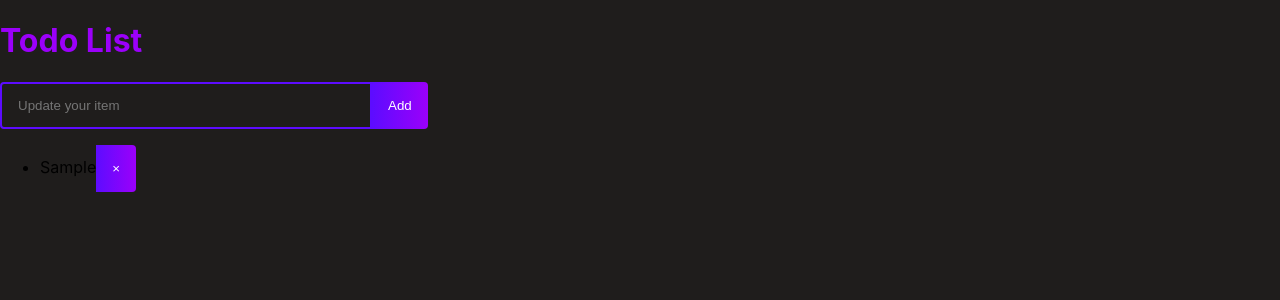
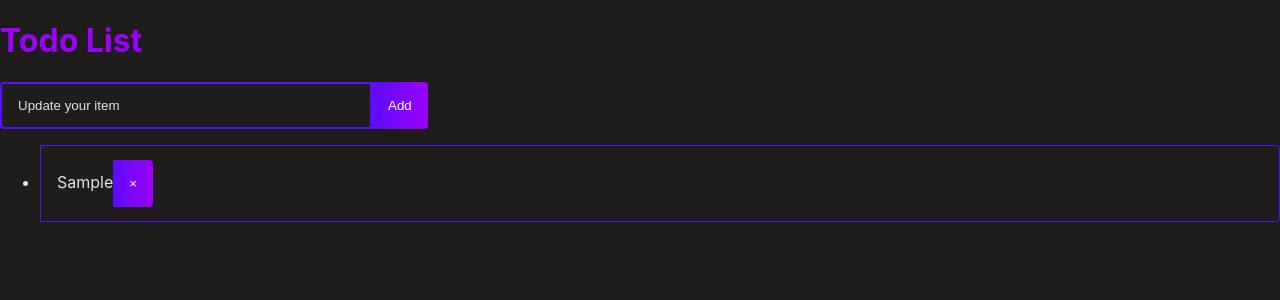
Before and after one commit to Nomcebo-coder-hub/react-todo-list, a React (Create React App) app: page / in a window 1280 px wide. Both pictures are taken after typing "Sample" into the empty fields and a click on the button "Add". Shown: the top 300 px of the page. Built offline with nearby package versions, Linux system fonts and the light colour scheme.

Commit message:
Updated app.css and app.js

```diff
--- a/src/App.css
+++ b/src/App.css
@@ -29,7 +29,7 @@ h1 {
   color: #fff;
 }
 
-.sybmit-input::placeholder {
+.submit-input::placeholder {
   color: #e2e2e2;
 }
 
@@ -62,3 +62,10 @@ h1 {
   color: #fff;
   text-transform: capitalize;
 }
+
+.todo-update {
+  color: #e2e2e2;
+  padding: 14px 32px 14px 16px;
+  border: 1px solid rgba(93, 12, 255, 1);
+  border-radius: 0 4px 4px 0;
+}
--- a/src/App.js
+++ b/src/App.js
@@ -39,7 +39,7 @@ function App() {
         </button>
         <ul>
           {list.map((todo) => (
-            <li key={todo.id}>
+            <li key={todo.id} className="todo-update">
               {todo.todo}
               <button
                 className="submit-button-update"
```
